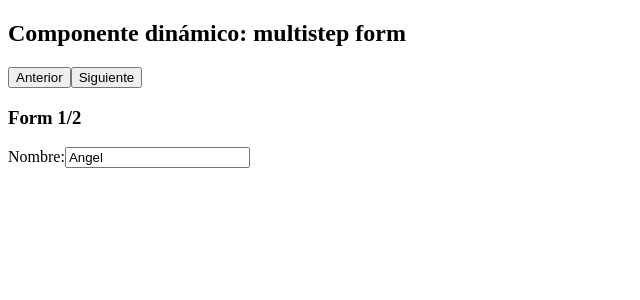
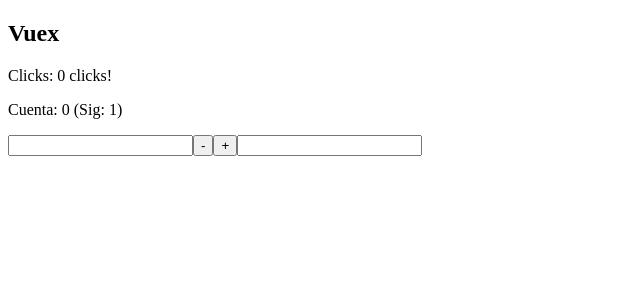
Before and after one commit to angelisco1/curso-vue-nuxt-cdl-2, a Vue app in the folder proyecto/: page / in a window 1280 px wide. Shown: the top 300 px of the page, without its empty margins (0-640 px from the left). Built offline with nearby package versions, Linux system fonts and the light colour scheme.

Commit message:
Ejemplo Vuex

```diff
--- a/proyecto/package.json
+++ b/proyecto/package.json
@@ -10,7 +10,8 @@
   "dependencies": {
     "core-js": "^2.6.5",
     "vue": "^2.6.10",
-    "vue-router": "^3.0.7"
+    "vue-router": "^3.0.7",
+    "vuex": "^3.1.1"
   },
   "devDependencies": {
     "@vue/cli-plugin-babel": "^3.9.0",
--- a/proyecto/src/App.vue
+++ b/proyecto/src/App.vue
@@ -9,8 +9,9 @@
     <!-- <filtros></filtros> -->
     <!-- <formulario></formulario> -->
     <!-- <modificadores></modificadores> -->
-    <asincrono-dinamico></asincrono-dinamico>
+    <!-- <asincrono-dinamico></asincrono-dinamico> -->
     <!-- <rutas></rutas> -->
+    <ej-vuex></ej-vuex>
   </div>
 </template>
 
@@ -26,6 +27,7 @@
 import Modificadores from './components/modificadores/Modificadores';
 import AsincronoDinamico from './components/asincronos-y-dinamicos/AsincronoDinamico';
 import Rutas from './components/rutas/Rutas';
+import EjVuex from './components/vuex/EjVuex';
 
 export default {
   components: {
@@ -40,6 +42,7 @@
     modificadores: Modificadores,
     asincronoDinamico: AsincronoDinamico,
     rutas: Rutas,
+    ejVuex: EjVuex
   }
 }
 </script>
--- /dev/null
+++ b/proyecto/src/components/vuex/Botones.vue
@@ -0,0 +1,33 @@
+<template>
+  <div>
+    <input type="number">
+    <button type="button" @click="decrementar">-</button>
+    <button type="button" @click="incrementar">+</button>
+    <input type="number" @change="incrementarEnNum(Number($event.target.value))">
+  </div>
+</template>
+
+<script>
+import { mapMutations, mapActions } from 'vuex';
+
+export default {
+  methods: {
+    // incrementarEnNum(event) {
+    //   const num = Number(event.target.value)
+    //   this.$store.dispatch('incrementarEnNum', num)
+    // },
+    ...mapActions(['incrementar', 'decrementar', 'incrementarEnNum']),
+    // ...mapMutations(['incrementar', 'decrementar']),
+    // ...mapMutations({
+    //   incrementar: 'incrementar',
+    //   decrementar: 'decrementar'
+    // }),
+    // incrementar() {
+    //   this.$store.commit('incrementar');
+    // },
+    // decrementar() {
+    //   this.$store.commit('decrementar');
+    // }
+  }
+}
+</script>
--- /dev/null
+++ b/proyecto/src/components/vuex/Cuenta.vue
@@ -0,0 +1,33 @@
+<template>
+  <div>
+    <p>Clicks: {{numclicks}}</p>
+    <p>Cuenta: {{cuenta}} (Sig: {{sigCuenta}})</p>
+  </div>
+</template>
+
+<script>
+import { mapGetters } from 'vuex';
+
+export default {
+  // computed: {
+  //   cuenta() {
+  //     // return this.$store.state.cuenta;
+  //     return this.$store.getters.cuenta;
+  //   }
+  // }
+  data() {
+    return {
+      numClicks: 0
+    }
+  },
+  computed: {
+    ...mapGetters({
+      cuenta: 'cuenta',
+      sigCuenta: 'nextCuenta'
+    }),
+    numclicks() {
+      return this.numClicks + ' clicks!'
+    }
+  }
+}
+</script>
--- /dev/null
+++ b/proyecto/src/components/vuex/EjVuex.vue
@@ -0,0 +1,19 @@
+<template>
+  <div>
+    <h2>Vuex</h2>
+    <cuenta></cuenta>
+    <botones></botones>
+  </div>
+</template>
+
+<script>
+import Cuenta from './Cuenta';
+import Botones from './Botones';
+
+export default {
+  components: {
+    cuenta: Cuenta,
+    botones: Botones
+  }
+}
+</script>
--- a/proyecto/src/main.js
+++ b/proyecto/src/main.js
@@ -1,11 +1,48 @@
 import Vue from 'vue'
-import router from './routing';
+import Vuex from 'vuex';
 import VeeValidate from 'vee-validate';
 import App from './App.vue'
 import Despedir from './components/componentes/Despedir';
 import './filtros';
 
 Vue.config.productionTip = false
+
+Vue.use(Vuex);
+
+const store = new Vuex.Store({
+  state: {
+    cuenta: 0
+  },
+  getters: {
+    cuenta(state) {
+      return state.cuenta;
+    },
+    nextCuenta(state) {
+      return state.cuenta + 1;
+    }
+  },
+  mutations: {
+    incrementar(state, payload) {
+      state.cuenta += payload
+    },
+    decrementar(state) {
+      state.cuenta -= 1
+    },
+  },
+  actions: {
+    incrementar(context) {
+      setTimeout(() => {
+        context.commit('incrementar', 1)
+      }, 3000)
+    },
+    decrementar(context) {
+      context.commit('decrementar', 1)
+    },
+    incrementarEnNum(context, payload) {
+      context.commit('incrementar', payload)
+    }
+  }
+})
 
 Vue.use(VeeValidate);
 
@@ -48,5 +85,6 @@
 new Vue({
   // el: '#app',
   // router: router,
+  store: store,
   render: h => h(App)
 }).$mount('#app');
```
Also changed, not shown: 1 other file (tests, documents, lock files or other folders).
